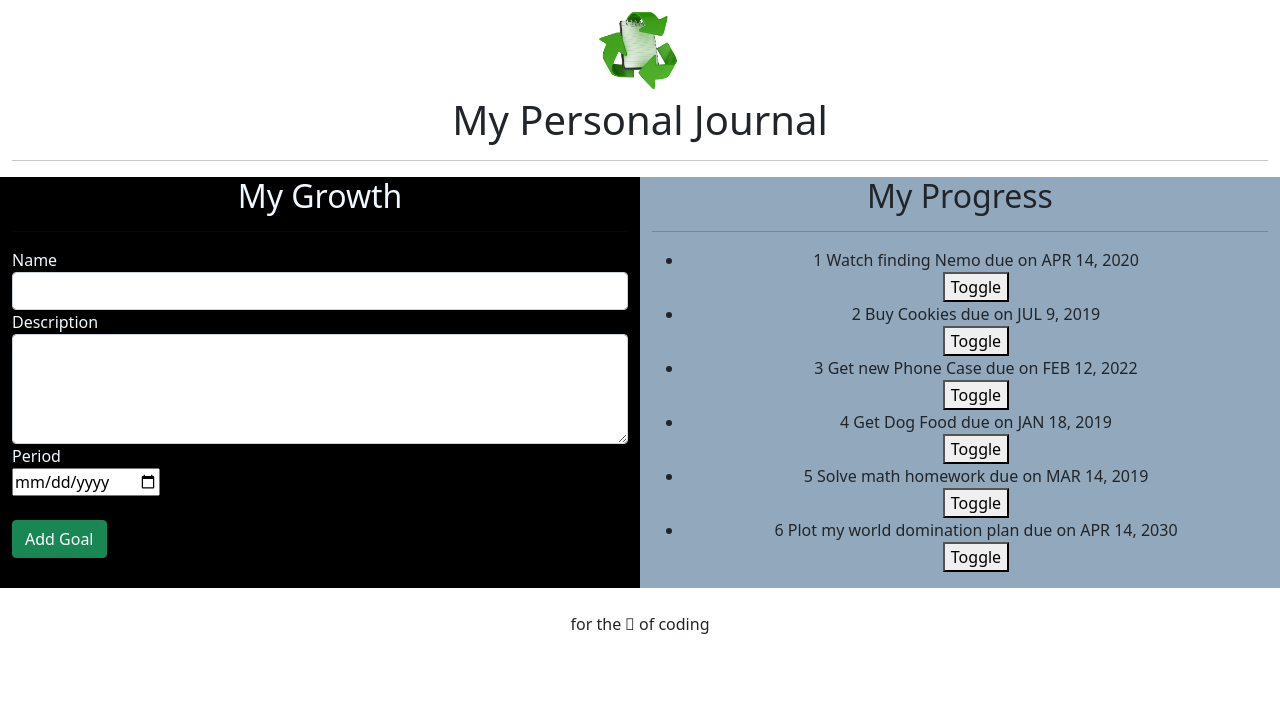
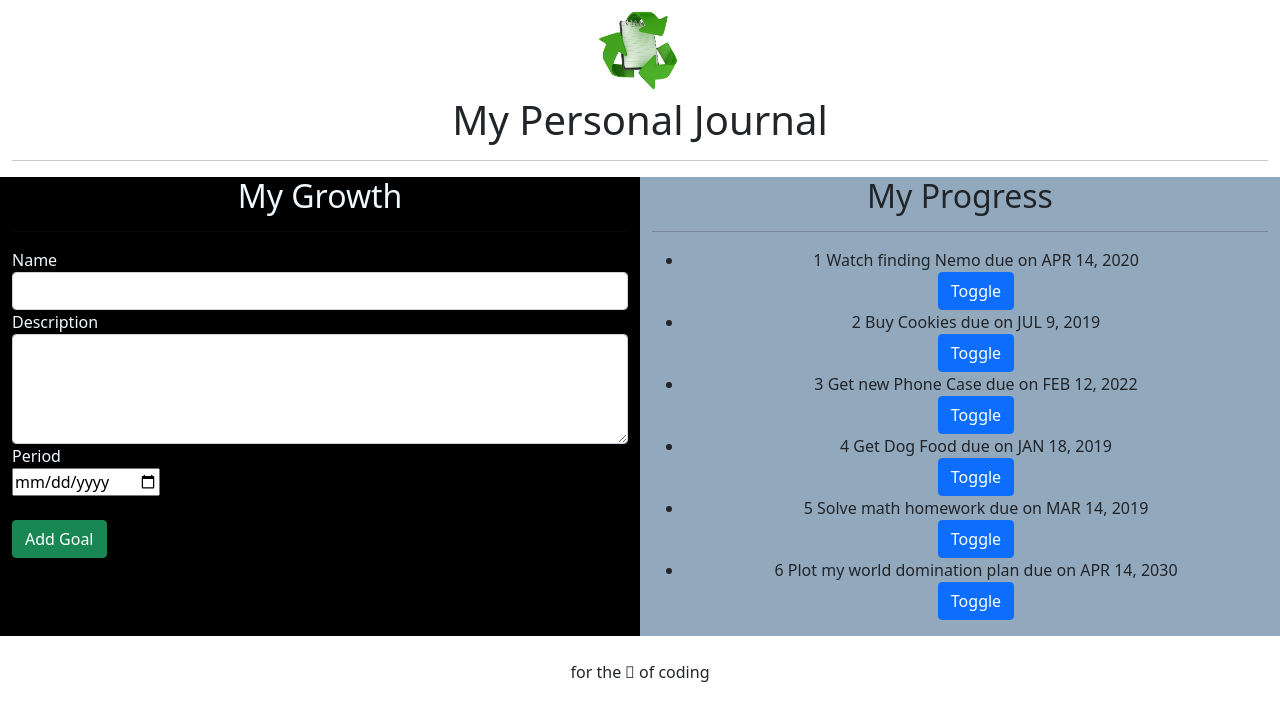
Before and after one commit to Joseph-Wairimu/diary, an Angular app: page / in a window 1280 px wide. Shown: the top 720 px of the page. Built offline with nearby package versions, Linux system fonts and the light colour scheme.

Commit message:
styling buttons using bootstrap

```diff
--- a/src/app/diary-content/diary-content.component.html
+++ b/src/app/diary-content/diary-content.component.html
@@ -1,2 +1,2 @@
 <p>{{diary.description}}</p>
-<button (click)= 'diaryDelete(true)'>Delete</button>
+<button (click)= 'diaryDelete(true)'class="btn btn-outline-danger">Delete</button>
--- a/src/app/home/home.component.html
+++ b/src/app/home/home.component.html
@@ -19,7 +19,7 @@
                 <ul>
                     <li *ngFor='let diary of diarys let i = index'>
                         {{diary.id}}   {{diary.name}} due on {{diary.completeDate|date|uppercase}}<br>
-                        <button (click)='Hide(i)'>Toggle</button>
+                        <button (click)='Hide(i)' class="btn btn-primary">Toggle</button>
                         <app-diary-content *ngIf='diary.showDescription' [diary]='diary' (isComplete) = 'completeGoal($event,i)' ></app-diary-content>
                     </li>
                 </ul>
--- a/src/app/home/home.component.ts
+++ b/src/app/home/home.component.ts
@@ -21,7 +21,11 @@ Hide(index:any){
 
   completeGoal(isComplete:any, index:any){
     if (isComplete) {
-      this.diarys.splice(index,1);
+      let toDelete = confirm(`Are you sure you want to delete ${this.diarys[index].name}?`)
+
+      if (toDelete){
+        this.diarys.splice(index,1)
+      }
     }
   }
   constructor() { }
```
